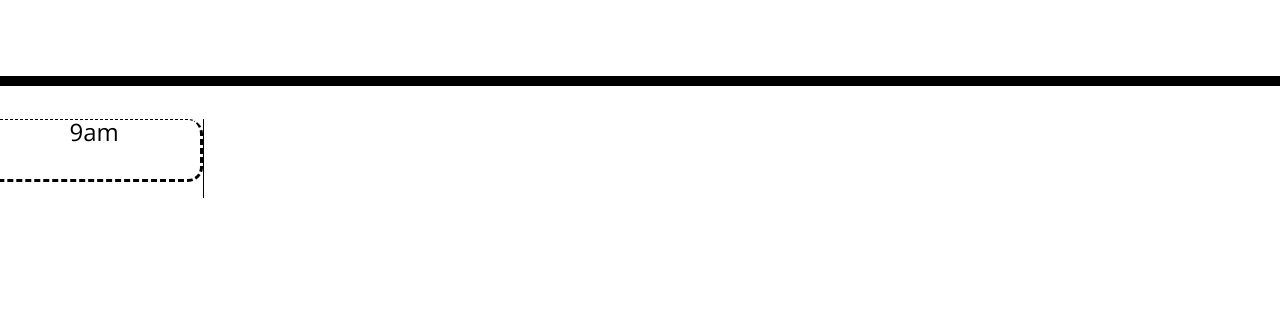
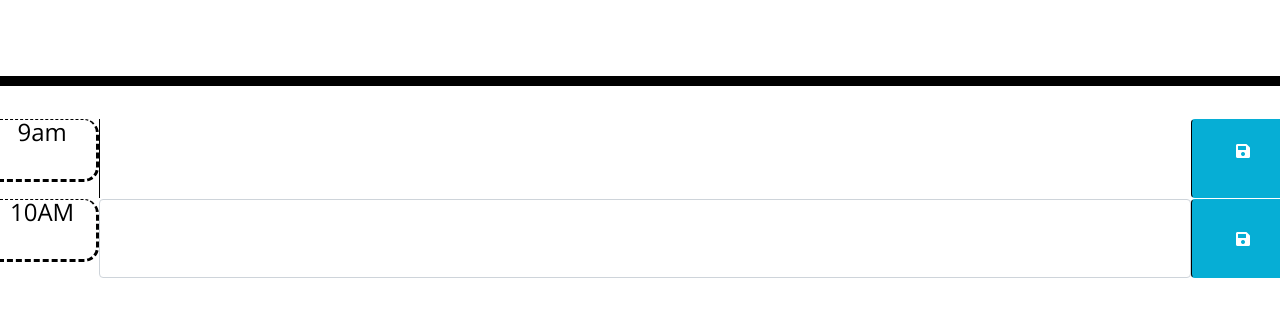
Before and after one commit to RyanNazario0357/Third-Party-API-Challeneg-5, a plain HTML site: page index.html in a window 1280 px wide. Shown: the part 182-498 px from the top of the page. Drawn offline with nearby package versions, Linux system fonts and the light colour scheme.

Commit message:
added 10 am section

```diff
--- a/index.html
+++ b/index.html
@@ -37,11 +37,25 @@
                 <!--Gives current date and time-->
                 <div class="row">
                     <p class="col time-block hour">9am</p>
+                    <!--Timestamps-->
+                        <!--9AM Section)-->
                         <textarea
                             id="text-9AM"
                             class="col-10 from-control decription 09">
                         </textarea>
+                        <button id="9AM" class="col saveBtn fas fa-save btn">
+                        </button>
                 </div>
+            </hr>
+                        <!--10AM Section-->
+            <div class="row">
+                <p class="col time-block hour">10AM
+                </p>
+                <textarea id="text-10AM" class="col-10 form-control description 10">
+                </textarea>
+                <button id="10AM" class="col saveBtn fas fa-save btn"></button>
+            </div>
+        </hr>
                 <h3 id="currentDay" class="lead"></h3>
                 <h3 id="currentTime" class="lead"></h3>
             </div>
```
